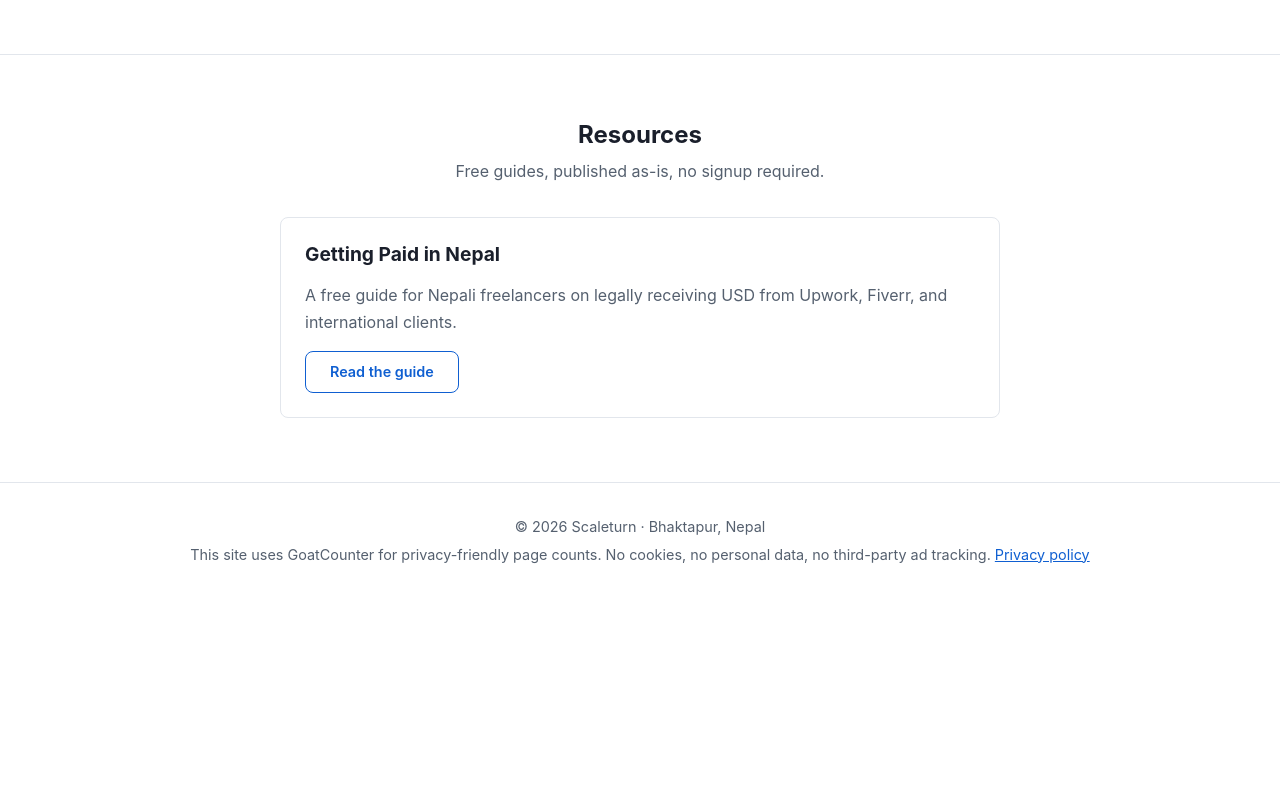
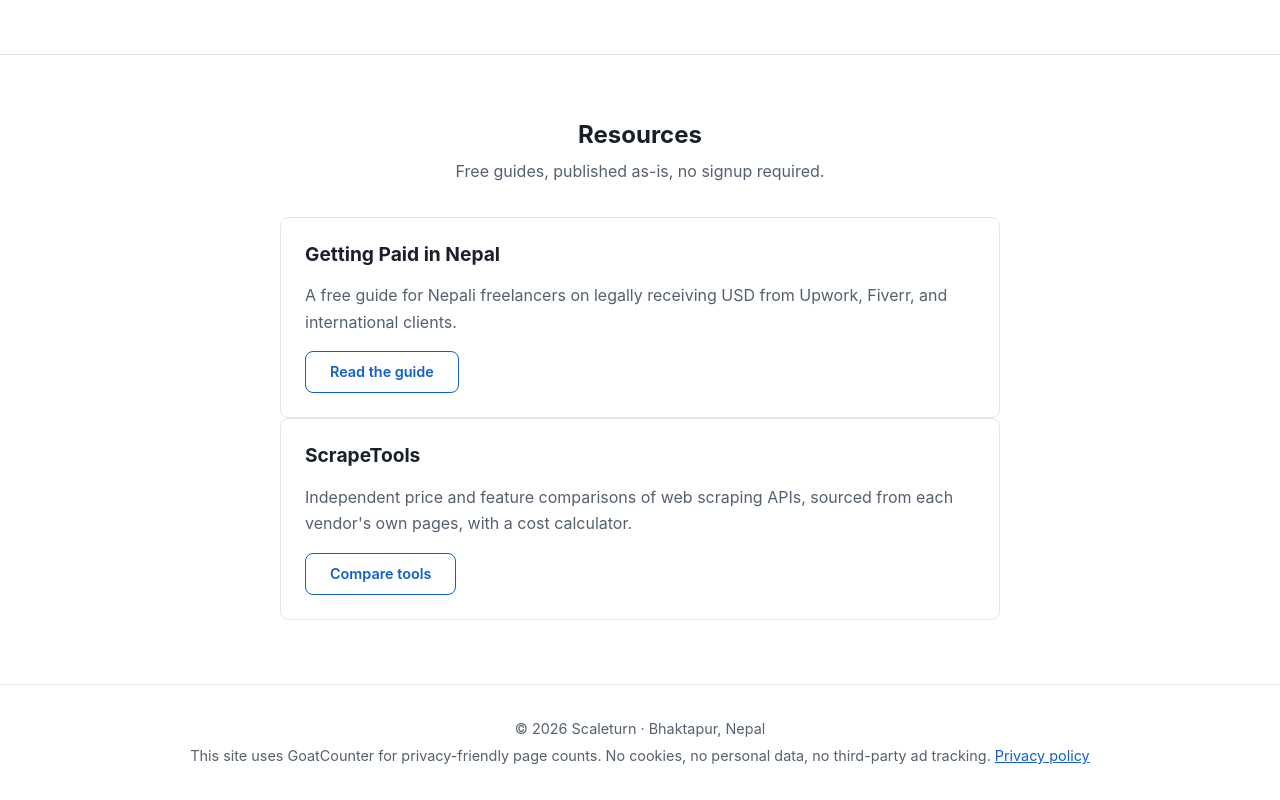
Before and after one commit to sanjayamaharjancodes/scaleturn-site, a plain HTML site: page index.html in a window 1280 px wide. Shown: the part 1635-2435 px from the top of the page. Before the commit the page ends 2234 px from the top, so only its background shows below. Drawn offline with Linux system fonts and the light colour scheme.

Commit message:
Add AdSense account tag and link ScrapeTools from home
The previous commit only carried ads.txt. The meta tag verifies ownership
without loading any ad script, so these pages stay free of ad tracking.

Co-Authored-By: Claude Opus 5.5 <noreply@anthropic.com>

```diff
--- a/index.html
+++ b/index.html
@@ -6,6 +6,7 @@
 <title>Scaleturn — AI-Assisted Software Delivery</title>
 <meta name="description" content="Scaleturn is Sanjay Maharjan's software studio: AI-assisted delivery of automation, document processing, and web engineering. Fixed scope, reviewed by a human.">
 <link rel="canonical" href="https://scaleturn.com/">
+<meta name="google-adsense-account" content="ca-pub-5554189148912369">
 <link rel="stylesheet" href="style.css">
 </head>
 <body>
@@ -105,6 +106,13 @@
       </div>
       <a class="btn btn-secondary" href="https://gettingpaid.scaleturn.com/" target="_blank" rel="noopener">Read the guide</a>
     </div>
+    <div class="resource-card">
+      <div>
+        <h3>ScrapeTools</h3>
+        <p>Independent price and feature comparisons of web scraping APIs, sourced from each vendor's own pages, with a cost calculator.</p>
+      </div>
+      <a class="btn btn-secondary" href="https://scrapetools.scaleturn.com/" target="_blank" rel="noopener">Compare tools</a>
+    </div>
   </div>
 </section>
 
```
